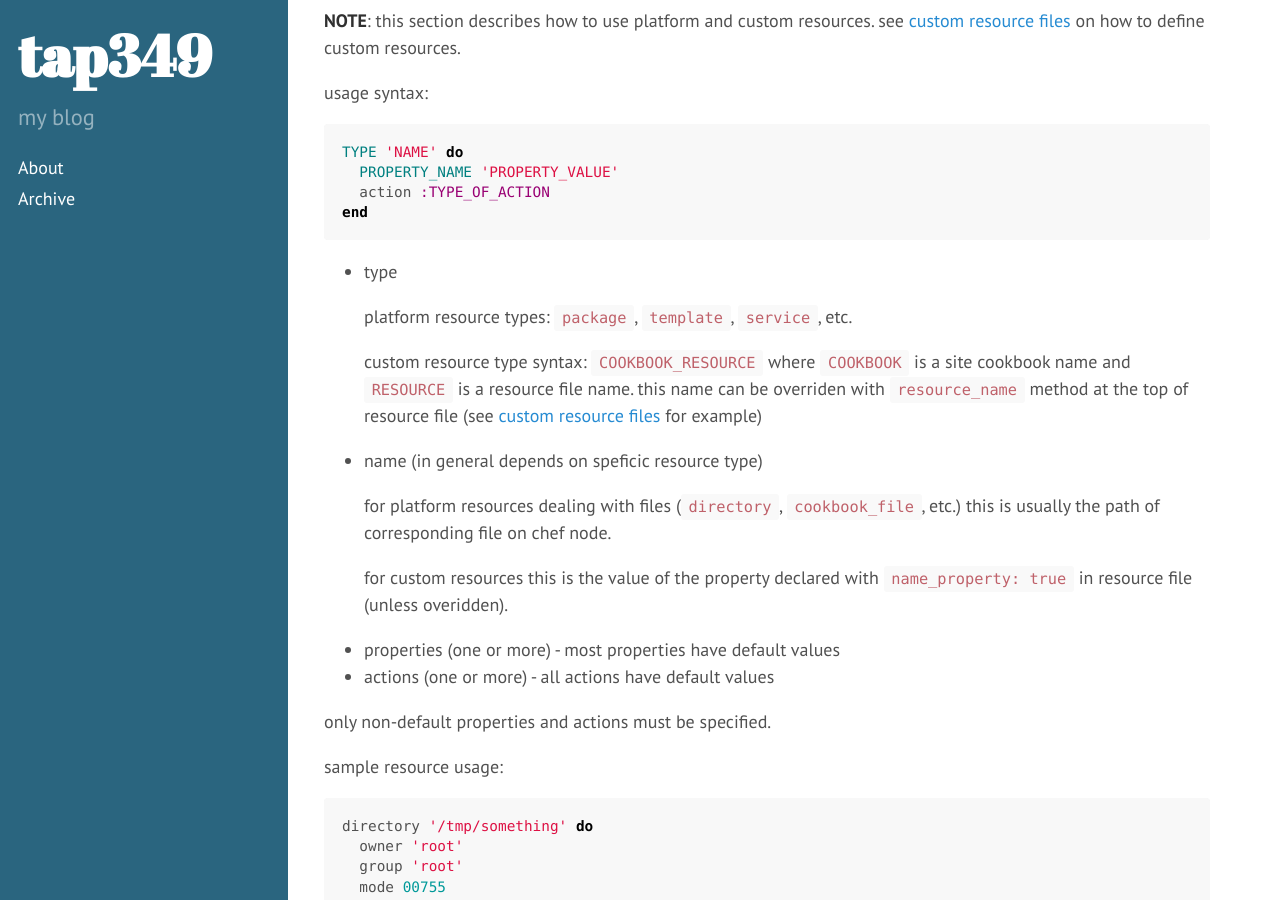
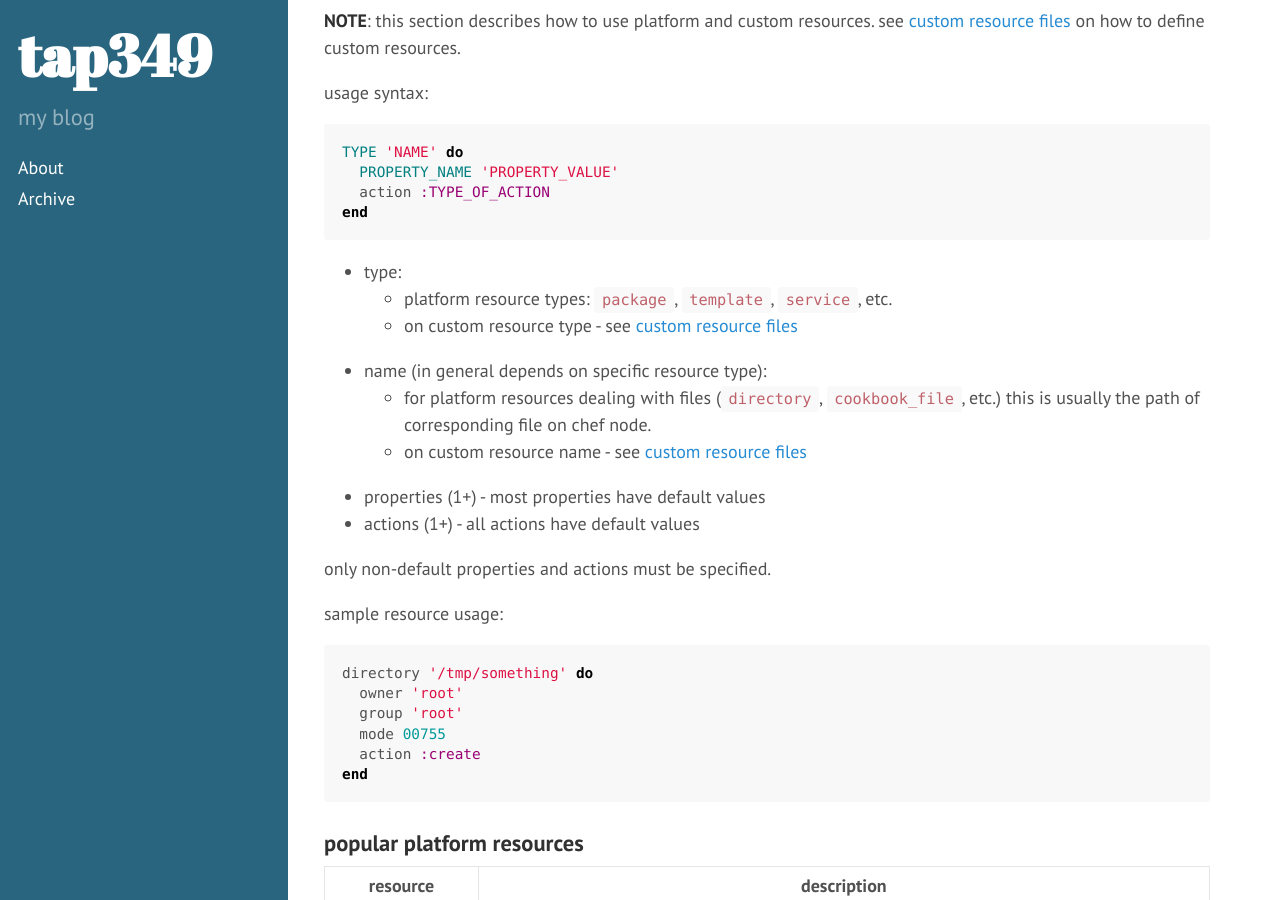
Before and after one commit to tap349/tap349.github.io, a Jekyll site: the page built from _posts/2015-01-06-notes-about-chef.md, in a window 1280 px wide and 900 px high, scrolled down 11290 px. Built offline with Jekyll 4.4.1, drawn with Linux system fonts in a browser that asks for light colours; Markdown is read by kramdown in place of the engine named in the settings; some of the changed text lies outside the part shown.

Commit message:
update 2016-01-24_16:34:49

````diff
--- a/_posts/2015-01-06-notes-about-chef.md
+++ b/_posts/2015-01-06-notes-about-chef.md
@@ -486,27 +486,15 @@
 end
 ```
 
-- type
-
-    platform resource types: `package`, `template`, `service`, etc.
-
-    custom resource type syntax: `COOKBOOK_RESOURCE` where
-    `COOKBOOK` is a site cookbook name and
-    `RESOURCE` is a resource file name.
-    this name can be overriden with `resource_name` method
-    at the top of resource file
-    (see [custom resource files](#custom-resource-files) for example)
-
-- name (in general depends on speficic resource type)
-
-    for platform resources dealing with files (`directory`, `cookbook_file`, etc.)
-    this is usually the path of corresponding file on chef node.
-
-    for custom resources this is the value of the property declared with
-    `name_property: true` in resource file (unless overidden).
-
-- properties (one or more) - most properties have default values
-- actions (one or more) - all actions have default values
+- type:
+    - platform resource types: `package`, `template`, `service`, etc.
+    - on custom resource type - see [custom resource files](#custom-resource-files)
+- name (in general depends on specific resource type):
+    - for platform resources dealing with files (`directory`, `cookbook_file`, etc.)
+      this is usually the path of corresponding file on chef node.
+    - on custom resource name - see [custom resource files](#custom-resource-files)
+- properties (1+) - most properties have default values
+- actions (1+) - all actions have default values
 
 only non-default properties and actions must be specified.
 
@@ -551,32 +539,39 @@
 
 - declares properties of custom resource
 - loads current properties if resource already exists
-- defines all resource actions
+- defines all resource actions (the first one is default)
+- resource name syntax: `COOKBOOK_RESOURCE` where
+  `COOKBOOK` is a site cookbook name and `RESOURCE` is a resource file name.
 
 syntax:
 
 ```ruby
 resource_name :httpd
 
+property :instance_name, String, name_property: true
 property :name, RubyType, default: 'value'
+
+default_action :action_2
 
 load_current_value do
   # some Ruby
 end
 
-action :name do
+action :action_1 do
  # a mix of built-in Chef resources and Ruby
 end
 
-action :name do
+action :action_2 do
  # a mix of built-in Chef resources and Ruby
 end
 ```
 
-- `resource_name` specifies resource name instead of default one (optional)
-- `load_current_value` block loads current values for all properties (optional)
-- the first action listed is default one
-  (unless specified explicitly with `default_action` method)
+usage of all these methods and parameters is optional:
+
+- `resource_name` overrides default resource name
+- `name_property: true` makes this property to use resource name as its value
+- `load_current_value` block loads current values for all properties
+- `default_action` overrides default action
 
 ## [TEMPLATES](https://docs.chef.io/templates.html)
 
````
